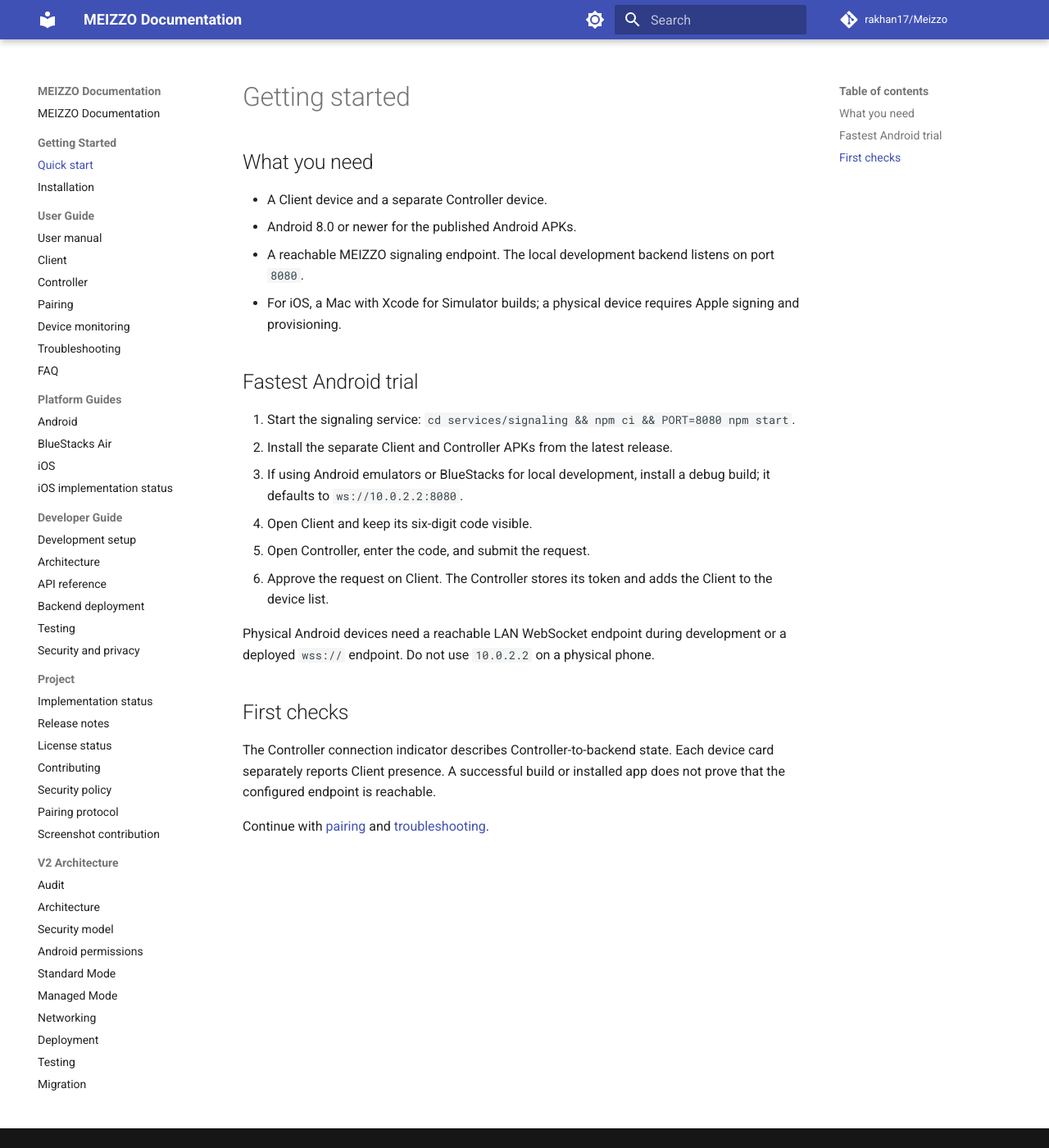
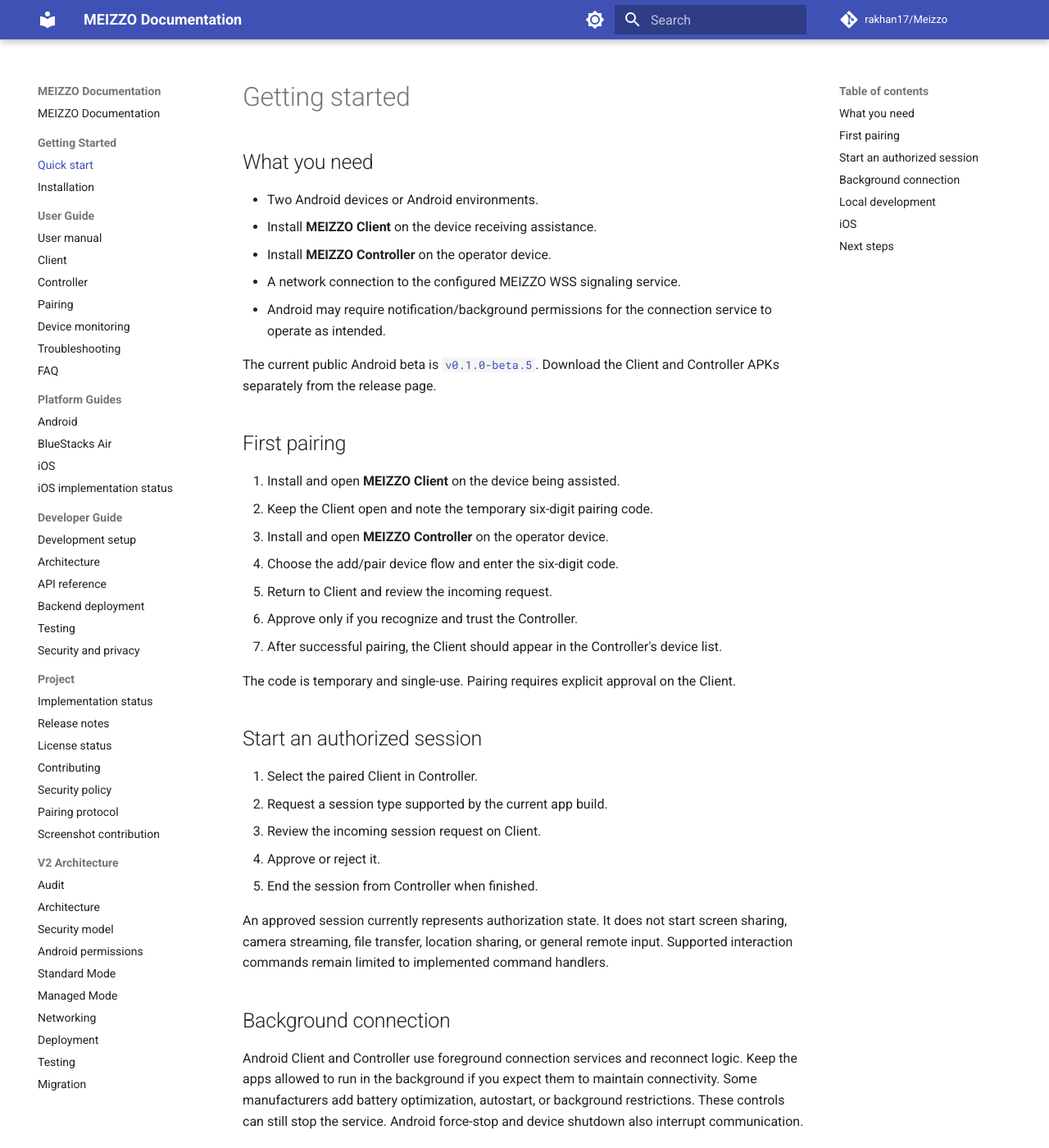
Before and after one commit to rakhan17/Meizzo, an MkDocs documentation site: the page built from docs/getting-started.md, in a window 1280 px wide and 1400 px high. Shown: the whole window at 82% size. Built offline with MkDocs 1.6.1 and Material for MkDocs 9.7.7, drawn with Linux system fonts in a browser that asks for light colours; comment, search, counter and statistics services are not loaded; some of the changed text lies outside the part shown.

Commit message:
docs: update Android beta quick start

````diff
--- a/docs/getting-started.md
+++ b/docs/getting-started.md
@@ -2,33 +2,79 @@
 
 ## What you need
 
-- A Client device and a separate Controller device.
-- Android 8.0 or newer for the published Android APKs.
-- A reachable MEIZZO signaling endpoint. The local development backend listens
-  on port `8080`.
-- For iOS, a Mac with Xcode for Simulator builds; a physical device requires
-  Apple signing and provisioning.
+- Two Android devices or Android environments.
+- Install **MEIZZO Client** on the device receiving assistance.
+- Install **MEIZZO Controller** on the operator device.
+- A network connection to the configured MEIZZO WSS signaling service.
+- Android may require notification/background permissions for the connection
+  service to operate as intended.
 
-## Fastest Android trial
+The current public Android beta is
+[`v0.1.0-beta.5`](https://github.com/rakhan17/Meizzo/releases/tag/v0.1.0-beta.5).
+Download the Client and Controller APKs separately from the release page.
 
-1. Start the signaling service:
-   `cd services/signaling && npm ci && PORT=8080 npm start`.
-2. Install the separate Client and Controller APKs from the latest release.
-3. If using Android emulators or BlueStacks for local development, install a
-   debug build; it defaults to `ws://10.0.2.2:8080`.
-4. Open Client and keep its six-digit code visible.
-5. Open Controller, enter the code, and submit the request.
-6. Approve the request on Client. The Controller stores its token and adds the
-   Client to the device list.
+## First pairing
 
-Physical Android devices need a reachable LAN WebSocket endpoint during
-development or a deployed `wss://` endpoint. Do not use `10.0.2.2` on a
-physical phone.
+1. Install and open **MEIZZO Client** on the device being assisted.
+2. Keep the Client open and note the temporary six-digit pairing code.
+3. Install and open **MEIZZO Controller** on the operator device.
+4. Choose the add/pair device flow and enter the six-digit code.
+5. Return to Client and review the incoming request.
+6. Approve only if you recognize and trust the Controller.
+7. After successful pairing, the Client should appear in the Controller's
+   device list.
 
-## First checks
+The code is temporary and single-use. Pairing requires explicit approval on
+the Client.
 
-The Controller connection indicator describes Controller-to-backend state.
-Each device card separately reports Client presence. A successful build or
-installed app does not prove that the configured endpoint is reachable.
+## Start an authorized session
 
-Continue with [pairing](pairing.md) and [troubleshooting](troubleshooting.md).
+1. Select the paired Client in Controller.
+2. Request a session type supported by the current app build.
+3. Review the incoming session request on Client.
+4. Approve or reject it.
+5. End the session from Controller when finished.
+
+An approved session currently represents authorization state. It does not
+start screen sharing, camera streaming, file transfer, location sharing, or
+general remote input. Supported interaction commands remain limited to
+implemented command handlers.
+
+## Background connection
+
+Android Client and Controller use foreground connection services and
+reconnect logic. Keep the apps allowed to run in the background if you expect
+them to maintain connectivity. Some manufacturers add battery optimization,
+autostart, or background restrictions. These controls can still stop the
+service. Android force-stop and device shutdown also interrupt communication.
+
+## Local development
+
+The repository includes a Node.js signaling harness:
+
+```bash
+cd services/signaling
+npm ci
+npm run check
+npm test
+PORT=8080 npm start
+```
+
+The local Node service uses in-memory state and is intended for development
+and testing. It is not the same as the hosted Cloudflare Worker deployment.
+For local Android builds, configure the debug signaling URL for the network
+path reachable from the emulator/device.
+
+## iOS
+
+iOS targets are under development. Simulator builds require macOS, Xcode, and
+XcodeGen. They are not installable on a physical iPhone without the appropriate
+Apple signing and provisioning setup. See the [iOS guide](ios-guide.md).
+
+## Next steps
+
+- [User guide](user-guide.md)
+- [Pairing protocol](pairing.md)
+- [Device monitoring](device-monitoring.md)
+- [Troubleshooting](troubleshooting.md)
+- [Implementation status](implementation-status.md)
````
